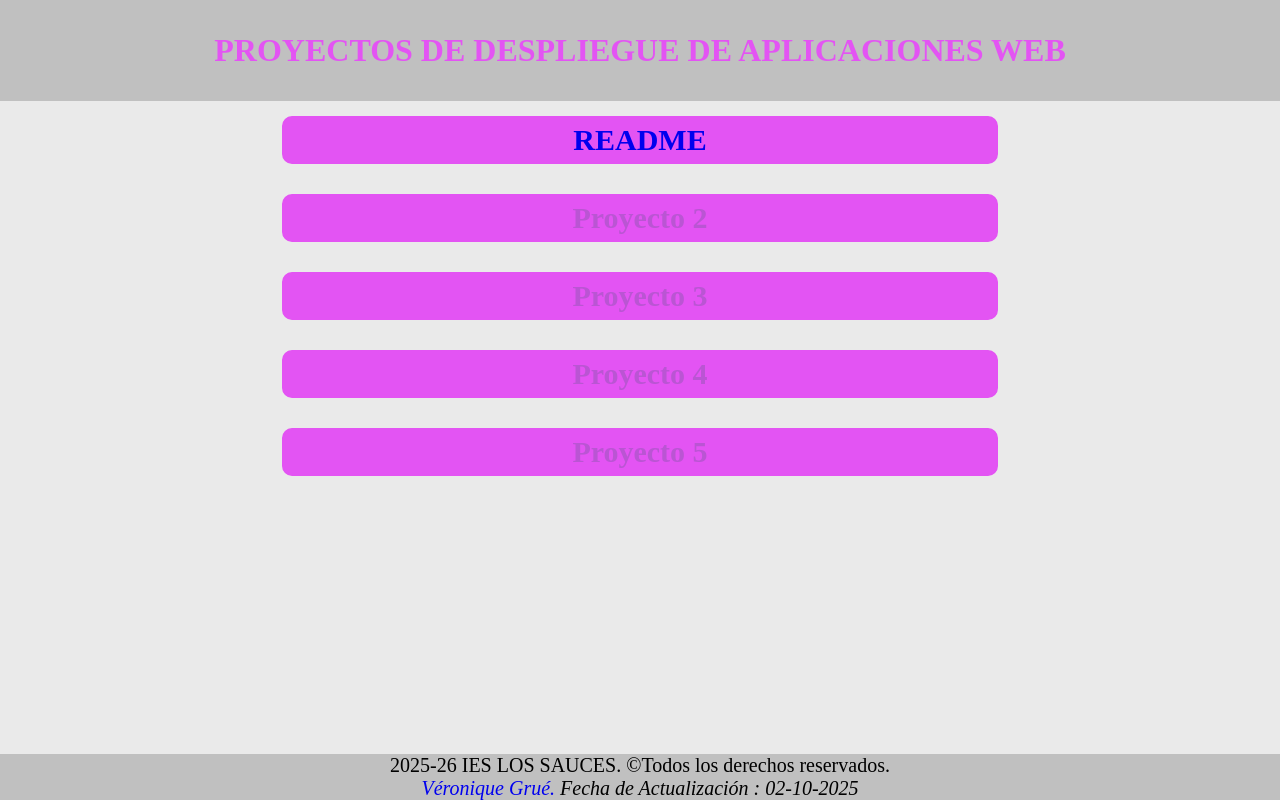
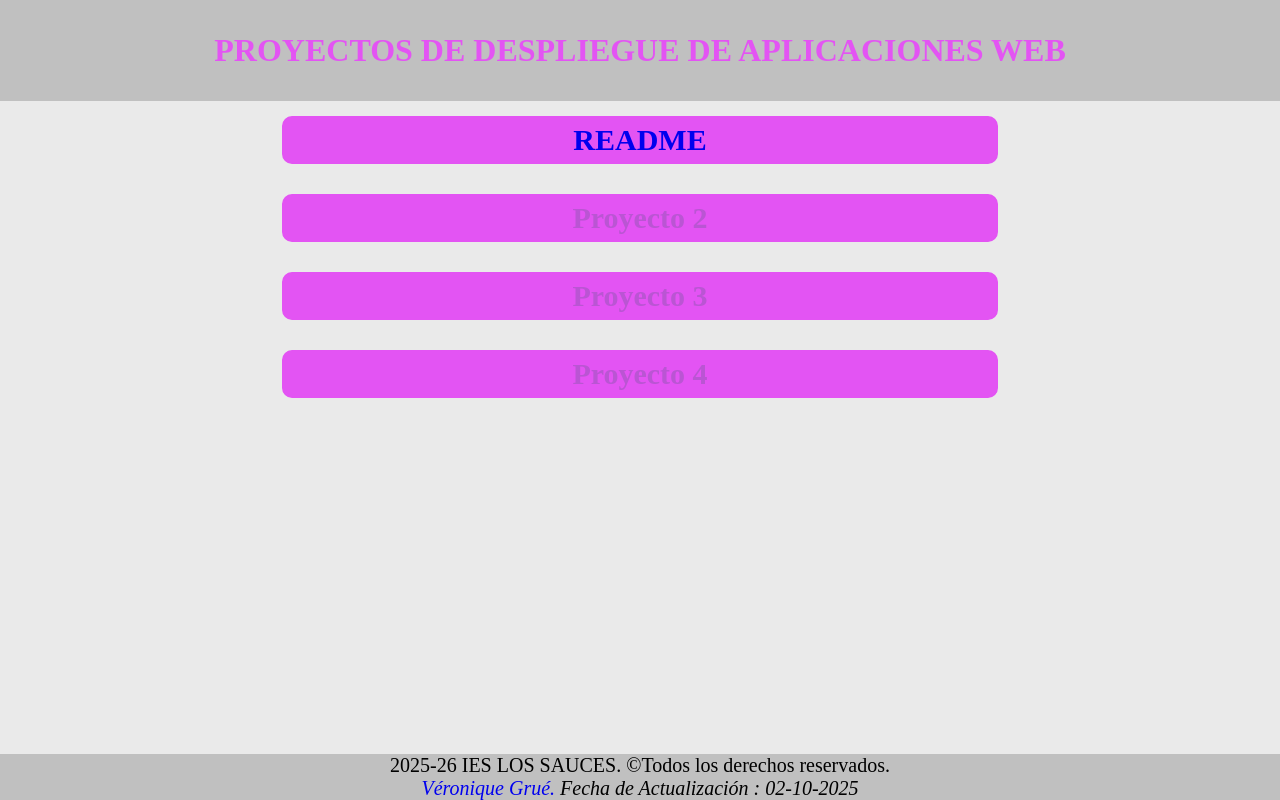
Before and after one commit to verogmayo/VGDAWProyectoDAW, a plain HTML site: page index.html in a window 1280 px wide. Drawn offline with Linux system fonts and the light colour scheme.

Commit message:
Actualización index2

```diff
--- a/index.html
+++ b/index.html
@@ -16,7 +16,7 @@
         <div class="proyecto"><a href="" style="color: mediumorchid" > Proyecto 2</a></div>
         <div class="proyecto"><a href="" style="color: mediumorchid" > Proyecto 3</a></div>
         <div class="proyecto"><a href="" style="color: mediumorchid" > Proyecto 4</a></div>
-        <div class="proyecto"><a href="" style="color: mediumorchid" > Proyecto 5</a></div>
+
     </div>
     </main>
     <footer class="footer">
```
